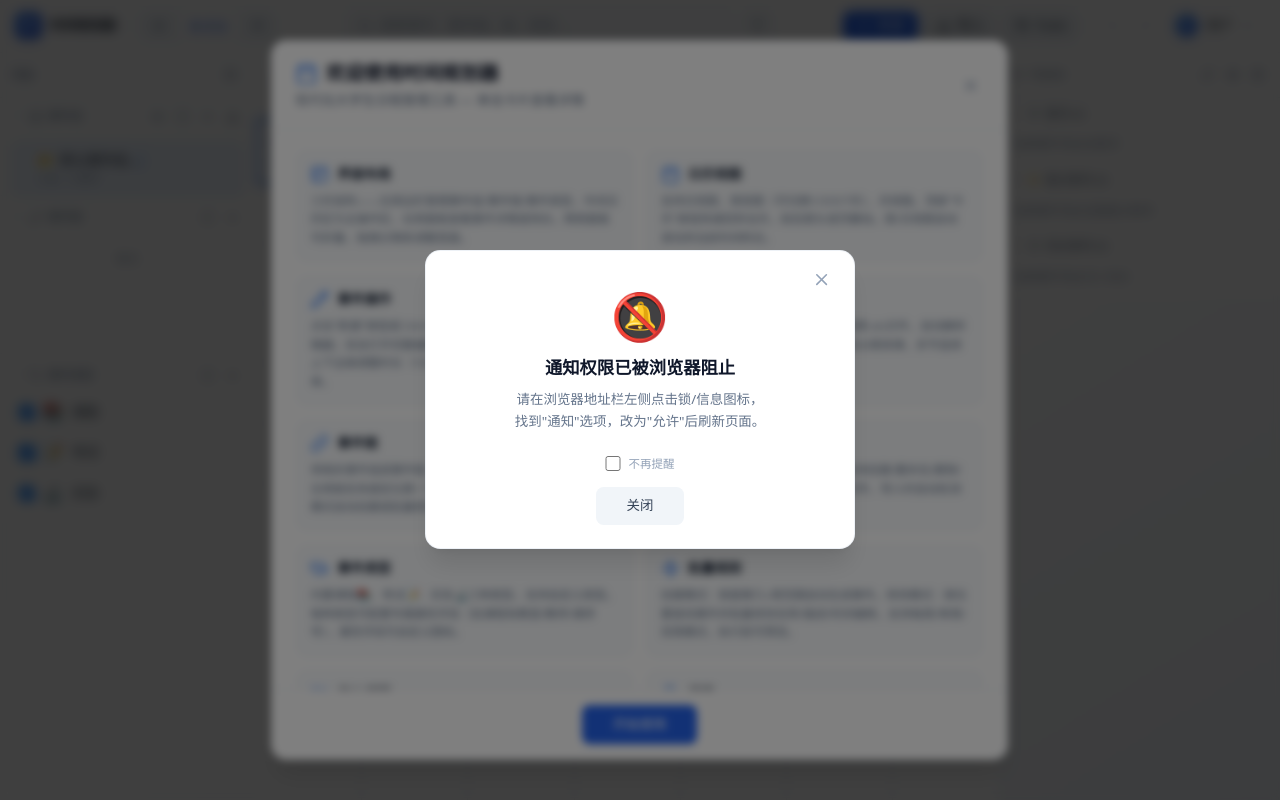
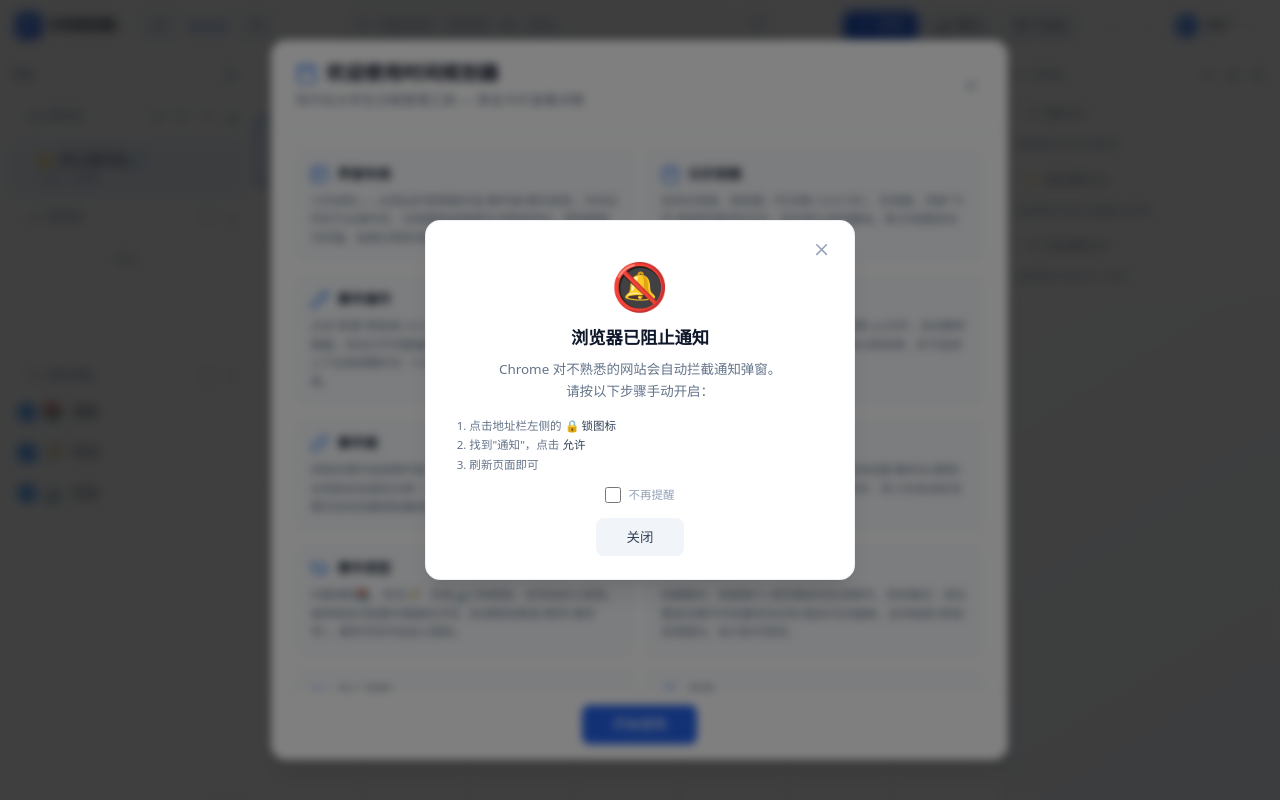
Before and after one commit to IcebearHound/TimeScheduler, a React (Vite) app: page / in a window 1280 px wide. Built offline with nearby package versions, Linux system fonts and the light colour scheme.

Commit message:
fix: use Promise-based notification API and clearer denied message

```diff
--- a/src/components/NotificationPermissionPrompt.tsx
+++ b/src/components/NotificationPermissionPrompt.tsx
@@ -30,16 +30,16 @@ export default function NotificationPermissionPrompt({ onClose }: Props) {
 
   const handleEnable = () => {
     if (!('Notification' in window)) return
-    try {
-      Notification.requestPermission((p) => {
+    Notification.requestPermission()
+      .then((p) => {
         setPermState(p)
         if (p === 'granted') {
           setTimeout(() => handleDismiss(), 1500)
         }
       })
-    } catch {
-      setPermState('denied')
-    }
+      .catch(() => {
+        setPermState('denied')
+      })
   }
 
   if (!visible) return null
@@ -64,12 +64,17 @@ export default function NotificationPermissionPrompt({ onClose }: Props) {
             <>
               <div className="text-5xl mb-4">🔕</div>
               <h2 className="text-lg font-bold text-slate-900 dark:text-white mb-2">
-                通知权限已被浏览器阻止
+                浏览器已阻止通知
               </h2>
-              <p className="text-sm text-slate-500 dark:text-slate-400 leading-relaxed mb-6">
-                请在浏览器地址栏左侧点击锁/信息图标，<br />
-                找到"通知"选项，改为"允许"后刷新页面。
+              <p className="text-sm text-slate-500 dark:text-slate-400 leading-relaxed mb-4">
+                Chrome 对不熟悉的网站会自动拦截通知弹窗。<br />
+                请按以下步骤手动开启：
               </p>
+              <ol className="text-xs text-slate-500 dark:text-slate-400 text-left space-y-1 mb-4 px-2">
+                <li>1. 点击地址栏左侧的 <span className="text-slate-700 dark:text-slate-200 font-medium">🔒 锁图标</span></li>
+                <li>2. 找到"通知"，点击 <span className="text-slate-700 dark:text-slate-200 font-medium">允许</span></li>
+                <li>3. 刷新页面即可</li>
+              </ol>
               <div className="flex items-center justify-center gap-2 mb-4">
                 <input type="checkbox" id="dontRemindDenied" checked={dontRemind}
                   onChange={e => setDontRemind(e.target.checked)}
```
Also changed, not shown: 1 other file (tests, documents, lock files or other folders).
